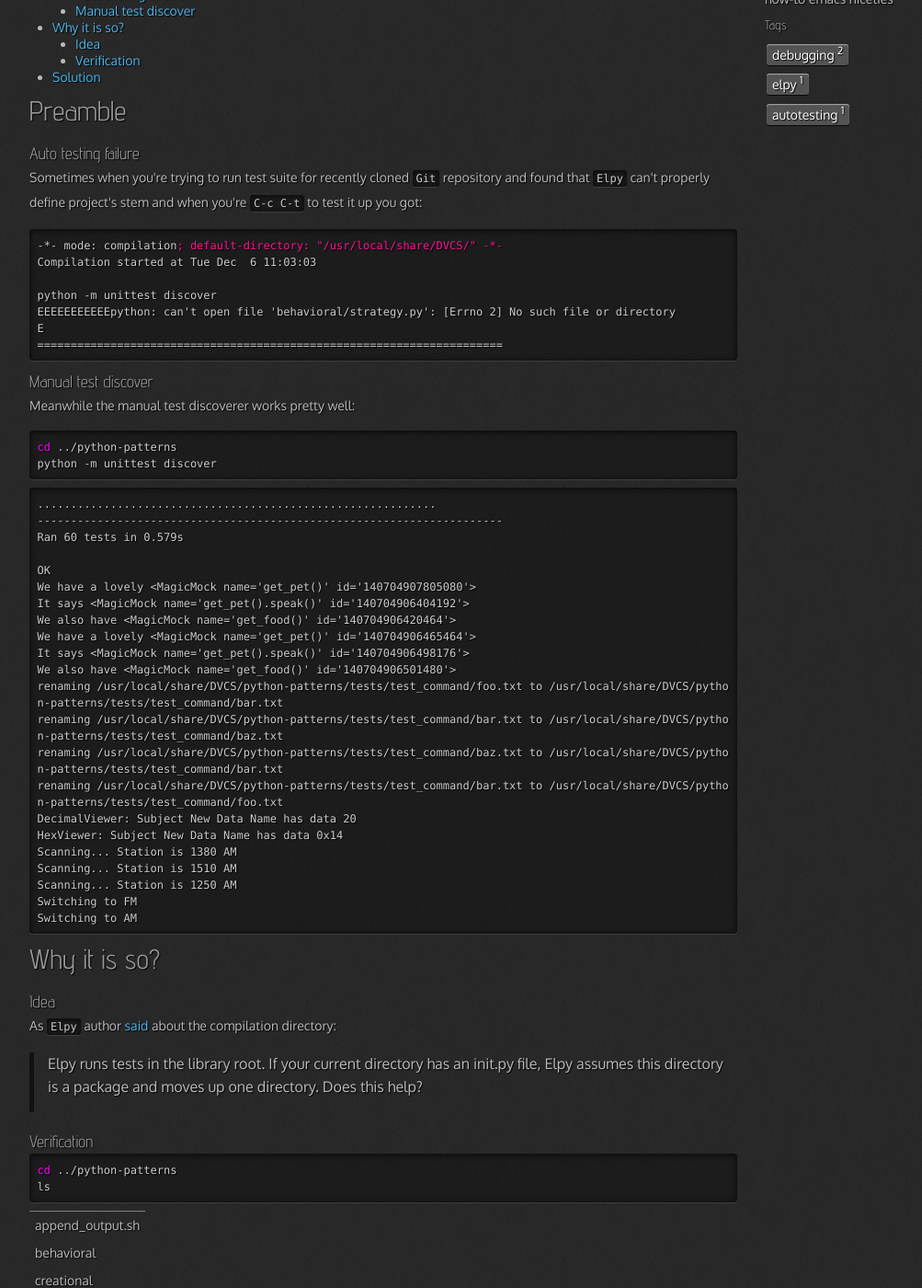
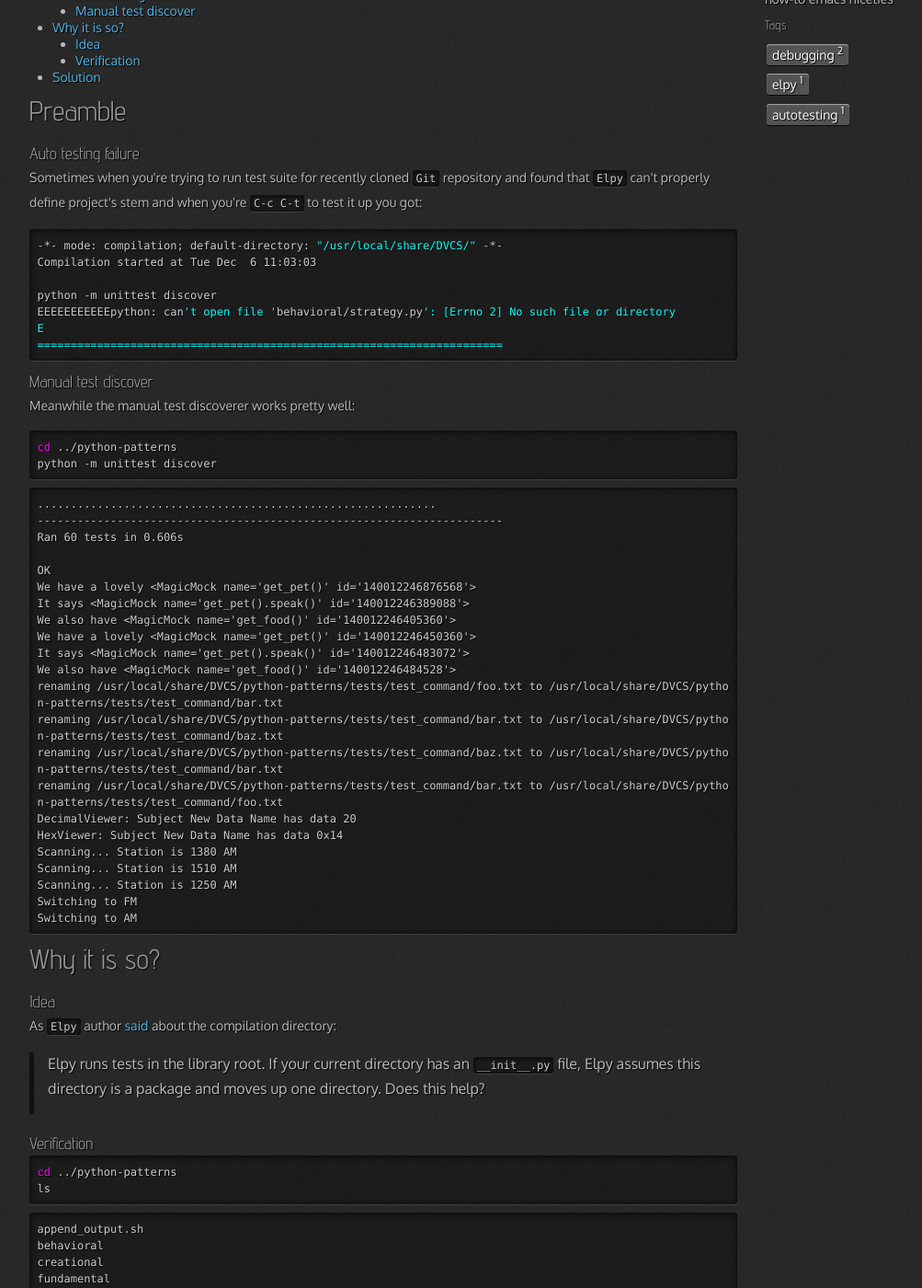
Before and after one commit to 0--key/0--key.github.io, a Jekyll site: the page built from _posts/2016-12-07-emacs-elpy-compilation-default-directory.html, in a window 1280 px wide and 1400 px high, scrolled down 214 px. Shown: the whole window at 92% size, without its empty margins (23-1026 px from the left). Built offline with Jekyll 4.4.1, drawn with Linux system fonts in a browser that asks for light colours; nearby versions of some CDN libraries; comment, search, counter and statistics services are not loaded; some of the changed text lies outside the part shown.

Commit message:
Minor style corrections

```diff
--- a/_posts/2016-12-07-emacs-elpy-compilation-default-directory.html
+++ b/_posts/2016-12-07-emacs-elpy-compilation-default-directory.html
@@ -40,13 +40,13 @@ stem and when you're <code>C-c C-t</code> to test it up you got:
 </p>
 <div class="org-src-container">
 
-<pre class="src src-elisp">-*- mode: compilation<span style="color: #ff1493;">; </span><span style="color: #ff1493;">default-directory: "/usr/local/share/DVCS/" -*-</span>
+<pre class="src src-sh">-*- mode: compilation; default-directory: <span style="color: #00ffff;">"/usr/local/share/DVCS/"</span> -*-
 Compilation started at Tue Dec  6 11:03:03
 
 python -m unittest discover
-EEEEEEEEEEEpython: can't open file 'behavioral/strategy.py': [Errno 2] No such file or directory
-E
-======================================================================
+EEEEEEEEEEEpython: can<span style="color: #00ffff;">'t open file '</span>behavioral/strategy.py<span style="color: #00ffff;">': [Errno 2] No such file or directory</span>
+<span style="color: #00ffff;">E</span>
+<span style="color: #00ffff;">======================================================================</span>
 </pre>
 </div>
 </div>
@@ -68,15 +68,15 @@ python -m unittest discover
 <pre class="example">
 ............................................................
 ----------------------------------------------------------------------
-Ran 60 tests in 0.579s
+Ran 60 tests in 0.606s
 
 OK
-We have a lovely &lt;MagicMock name='get_pet()' id='140704907805080'&gt;
-It says &lt;MagicMock name='get_pet().speak()' id='140704906404192'&gt;
-We also have &lt;MagicMock name='get_food()' id='140704906420464'&gt;
-We have a lovely &lt;MagicMock name='get_pet()' id='140704906465464'&gt;
-It says &lt;MagicMock name='get_pet().speak()' id='140704906498176'&gt;
-We also have &lt;MagicMock name='get_food()' id='140704906501480'&gt;
+We have a lovely &lt;MagicMock name='get_pet()' id='140012246876568'&gt;
+It says &lt;MagicMock name='get_pet().speak()' id='140012246389088'&gt;
+We also have &lt;MagicMock name='get_food()' id='140012246405360'&gt;
+We have a lovely &lt;MagicMock name='get_pet()' id='140012246450360'&gt;
+It says &lt;MagicMock name='get_pet().speak()' id='140012246483072'&gt;
+We also have &lt;MagicMock name='get_food()' id='140012246484528'&gt;
 renaming /usr/local/share/DVCS/python-patterns/tests/test_command/foo.txt to /usr/local/share/DVCS/python-patterns/tests/test_command/bar.txt
 renaming /usr/local/share/DVCS/python-patterns/tests/test_command/bar.txt to /usr/local/share/DVCS/python-patterns/tests/test_command/baz.txt
 renaming /usr/local/share/DVCS/python-patterns/tests/test_command/baz.txt to /usr/local/share/DVCS/python-patterns/tests/test_command/bar.txt
@@ -105,7 +105,7 @@ As <code>Elpy</code> author <a href="https://github.com/jorgenschaefer/elpy/issu
 <blockquote>
 <p>
 Elpy runs tests in the library root.
-If your current directory has an <span class="underline"><span class="underline">init</span></span>.py file,
+If your current directory has an <code>__init__.py</code> file,
 Elpy assumes this directory is a package and moves
 up one directory. Does this help?
 </p>
@@ -123,67 +123,28 @@ ls
 </pre>
 </div>
 
-<table border="2" cellspacing="0" cellpadding="6" rules="groups" frame="hsides">
-
-
-<colgroup>
-<col  class="org-left" />
-</colgroup>
-<tbody>
-<tr>
-<td class="org-left">append_output.sh</td>
-</tr>
-
-<tr>
-<td class="org-left">behavioral</td>
-</tr>
-
-<tr>
-<td class="org-left">creational</td>
-</tr>
-
-<tr>
-<td class="org-left">fundamental</td>
-</tr>
-
-<tr>
-<td class="org-left">__init__.py</td>
-</tr>
-
-<tr>
-<td class="org-left">other</td>
-</tr>
-
-<tr>
-<td class="org-left">__pycache__</td>
-</tr>
-
-<tr>
-<td class="org-left">README.md</td>
-</tr>
-
-<tr>
-<td class="org-left">run_all.sh</td>
-</tr>
-
-<tr>
-<td class="org-left">structural</td>
-</tr>
-
-<tr>
-<td class="org-left">tests</td>
-</tr>
-</tbody>
-</table>
+<pre class="example">
+append_output.sh
+behavioral
+creational
+fundamental
+__init__.py
+other
+__pycache__
+README.md
+run_all.sh
+structural
+tests
+</pre>
+<hr  />
 </div>
 </div>
 </div>
-
 <div id="outline-container-orgheadline7" class="outline-2">
 <h2 id="orgheadline7">Solution</h2>
 <div class="outline-text-2" id="text-orgheadline7">
 <p>
-Just remove <span class="underline"><span class="underline">init</span></span>.py out from repository main folder.
+Just remove <code>__init__.py</code> out from repository main folder.
 </p>
 </div>
 </div>
```
